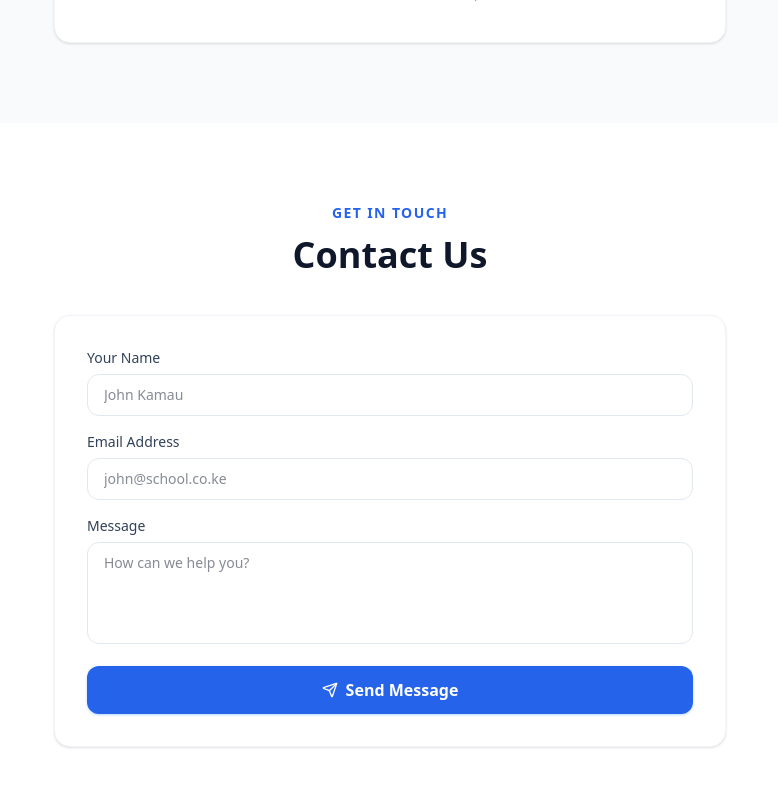
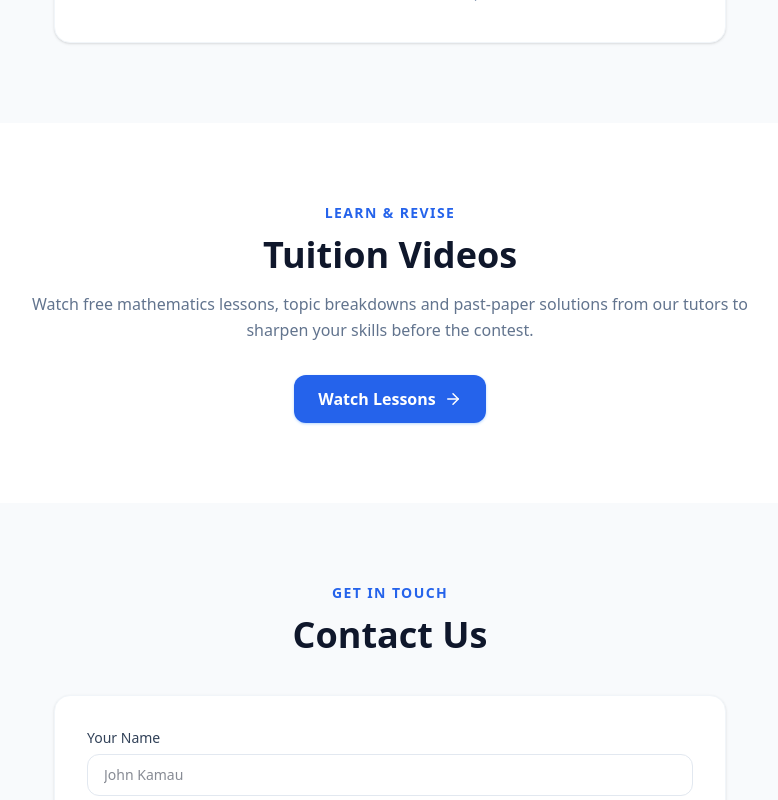
Before and after one commit to legend0996/kenya-math-q, a React (Vite) app in the folder frontend/: page / in a window 1280 px wide. Shown: the part 2100-2900 px from the top of the page, without its empty margins (250-1028 px from the left). Built offline with nearby package versions, Linux system fonts and the light colour scheme; no server answers.

Commit message:
feat: add Tuition section to home page before Contact

```diff
--- a/frontend/src/pages/Home.tsx
+++ b/frontend/src/pages/Home.tsx
@@ -199,8 +199,23 @@ export default function Home() {
         </div>
       </section>
 
+      {/* ── TUITION ── */}
+      <section id="tuition" className="scroll-mt-20 py-20 px-4 bg-white">
+        <div className="max-w-3xl mx-auto text-center">
+          <p className="text-sm font-semibold text-blue-600 uppercase tracking-widest mb-3">Learn &amp; Revise</p>
+          <h2 className="text-3xl md:text-4xl font-bold text-slate-900 mb-4">Tuition Videos</h2>
+          <p className="text-slate-500 mb-8 leading-relaxed">
+            Watch free mathematics lessons, topic breakdowns and past-paper solutions
+            from our tutors to sharpen your skills before the contest.
+          </p>
+          <a href="/tuition">
+            <Button size="lg">Watch Lessons <ArrowRight size={18} /></Button>
+          </a>
+        </div>
+      </section>
+
       {/* ── CONTACT ── */}
-      <section id="contact" className="scroll-mt-20 py-20 px-4 bg-white">
+      <section id="contact" className="scroll-mt-20 py-20 px-4 bg-slate-50">
         <div className="max-w-2xl mx-auto">
           <div className="text-center mb-10">
             <p className="text-sm font-semibold text-blue-600 uppercase tracking-widest mb-3">Get In Touch</p>
```
